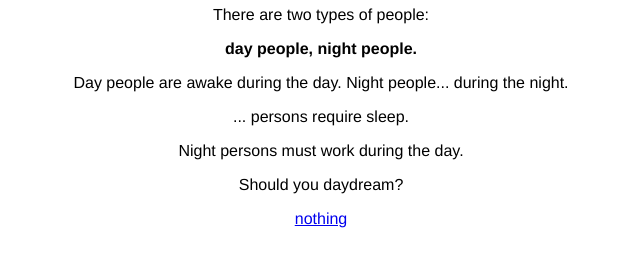
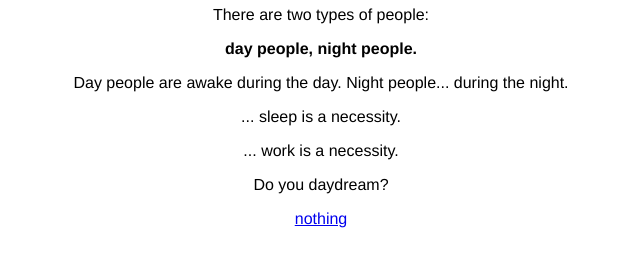
Before and after one commit to nothingX001/this-is-nothing, a plain HTML site: page article5.html in a window 1280 px wide. Shown: the part 93-360 px from the top of the page, without its empty margins (319-959 px from the left). Drawn offline with Linux system fonts and the light colour scheme.

Commit message:
Update article5.html

```diff
--- a/article5.html
+++ b/article5.html
@@ -10,9 +10,9 @@
     <p>There are two types of people:</p>
     <strong><p>day people, night people.</p></strong>
     <p>Day people are awake during the day. Night people... during the night.</p>
-    <p>... persons require sleep.</p>
-    <p>Night persons must work during the day.</p>
-    <p>Should you daydream?</p>
+    <p>... sleep is a necessity.</p>
+    <p>... work is a necessity.</p>
+    <p>Do you daydream?</p>
     <p><a href="index.html">nothing</a></p>
 </body>
 </html>
```
